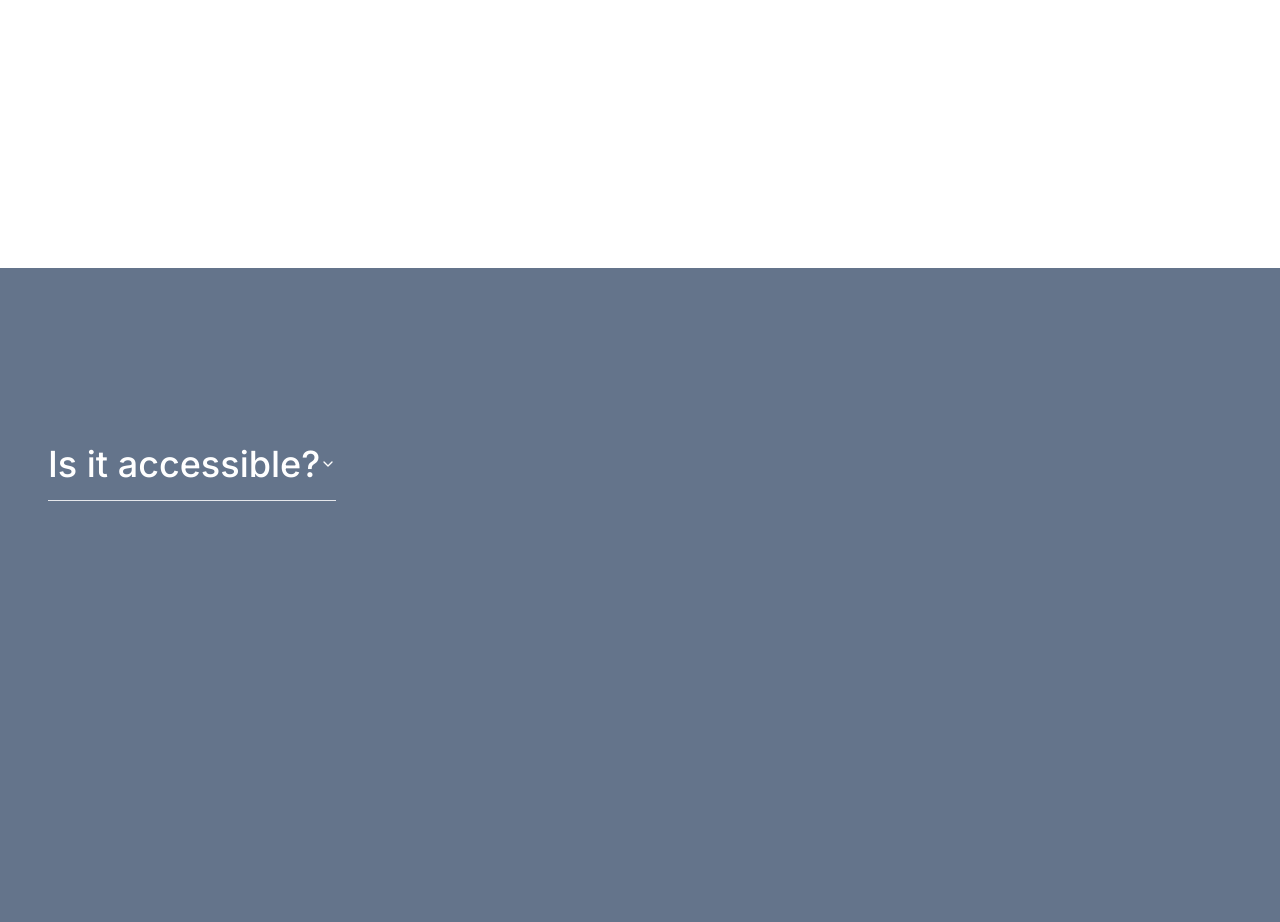
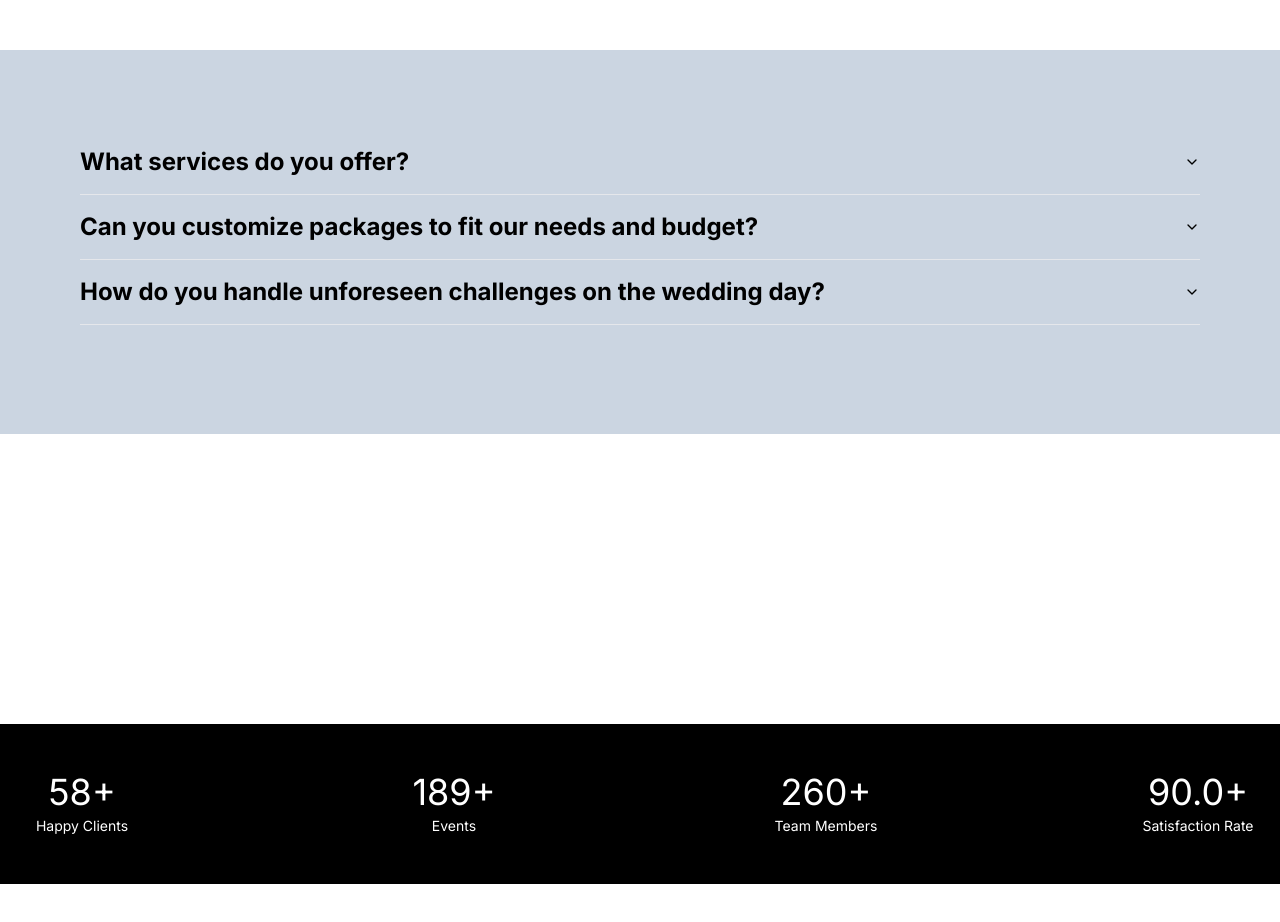
Before and after one commit to AbbasAliKazmi/nextjs-piaic-class-practice, a Next.js app: page / in a window 1280 px wide. Shown: the part 3820-4742 px from the top of the page. Built offline with nearby package versions, Linux system fonts and the light colour scheme.

Commit message:
Refactor accordion and client counter components

```diff
--- a/src/app/accordion/page.tsx
+++ b/src/app/accordion/page.tsx
@@ -7,12 +7,24 @@ import {
 
 export default function AccordSec() {
     return (
-        <div className="m-20 p-20 text-4xl ">
+        <div className="p-20 text-2xl bg-slate-300 w-screen md:h-96 h-[75%]  -mt-[17%] text-black ">
          <Accordion type="single" collapsible>
             <AccordionItem value="item-1">
-                <AccordionTrigger>Is it accessible?</AccordionTrigger>
-                <AccordionContent>
-                    Yes. It adheres to the WAI-ARIA design pattern.
+                <AccordionTrigger className="font-bold"> What services do you offer?</AccordionTrigger>
+                <AccordionContent className="text-start text-xl font-semibold">
+                Comprehensive wedding planning, from venue selection to day-of coordination.
+                </AccordionContent>
+            </AccordionItem>
+            <AccordionItem value="item-2">
+                <AccordionTrigger className="font-bold">  Can you customize packages to fit our needs and budget?</AccordionTrigger>
+                <AccordionContent className="text-start text-xl font-semibold">
+                Yes, fully customizable packages to suit your preferences and budget.
+                </AccordionContent>
+            </AccordionItem>
+            <AccordionItem value="item-3">
+                <AccordionTrigger className="font-bold">How do you handle unforeseen challenges on the wedding day?</AccordionTrigger>
+                <AccordionContent className="text-start text-xl font-semibold">
+                Experienced team with contingency plans for seamless execution.
                 </AccordionContent>
             </AccordionItem>
          </Accordion>
--- a/src/app/clientcounter/page.tsx
+++ b/src/app/clientcounter/page.tsx
@@ -1,9 +1,56 @@
+"use client";
 
+import { useEffect, useState } from 'react';
 
-export default function Clientcounter() {
-    return (
-        <div className="bg-blue-500 h-96 w-96 p-11 m-11">
-        <h1 className=" text-black">Clientcounter</h1>
-        </div>
-    );
-    }
+export default function ClientCounter() {
+  const [clients, setClients] = useState(0);
+  const [events, setEvents] = useState(0);
+  const [teamMembers, setTeamMembers] = useState(0);
+  const [satisfactionRate, setSatisfactionRate] = useState(0);
+
+  const targetNumbers = {
+    clients: 58,
+    events: 189,
+    teamMembers: 260,
+    satisfactionRate: 9,
+  };
+
+  useEffect(() => {
+    const clientInterval = startCounter(setClients, targetNumbers.clients);
+    const eventsInterval = startCounter(setEvents, targetNumbers.events);
+    const teamMembersInterval = startCounter(setTeamMembers, targetNumbers.teamMembers);
+    const satisfactionRateInterval = startCounter(setSatisfactionRate, targetNumbers.satisfactionRate * 10); // Multiply by 10 to handle decimals
+
+    return () => {
+      clearInterval(clientInterval);
+      clearInterval(eventsInterval);
+      clearInterval(teamMembersInterval);
+      clearInterval(satisfactionRateInterval);
+    };
+  }, []);
+
+  const startCounter = (setCounter, target) => {
+    return setInterval(() => {
+      setCounter((prevCounter) => (prevCounter < target ? prevCounter + 1 : prevCounter));
+    }, 10);
+  };
+
+  return (
+
+    <div className="flex  w-full justify-around py-6 pl-2 pr-2 -mt-64">
+      <CounterBox title="Happy Clients" counter={clients} />
+      <CounterBox title="Events" counter={events} />
+      <CounterBox title="Team Members" counter={teamMembers} />
+      <CounterBox title="Satisfaction Rate" counter={satisfactionRate} decimal />
+    </div>
+  );
+}
+
+const CounterBox = ({ title, counter, decimal = false }) => {
+  return (
+    <div className="text-white text-4xl bg-black w-full h-[160px] flex flex-col items-center justify-center space-y-1 p-5">
+      <div>{decimal ? counter.toFixed(1) : counter}+</div>
+      <div className="text-sm">{title}</div>
+    </div>
+  );
+};
--- a/src/app/page.tsx
+++ b/src/app/page.tsx
@@ -41,16 +41,17 @@ export default function Home() {
         className="text-white h-screen text-center flex md:-m-28">
         <Servicescards/>
       </section>
-      {/* <section
-        id="Clientcounter"
-        className="text-white h-screen text-center flex -m-28">
-        <Clientcounter/>
-      </section>  */}
       <section
         id="AccordSec"
-        className="text-white bg-slate-500 h-screen text-center flex -m-28">
+        className="text-white  h-screen text-center flex">
         <AccordSec/>
       </section>
+      <section
+        id="Clientcounter"
+        className="text-white h-[50%] text-center flex -m-28">
+        <Clientcounter/>
+      </section>
+
 
     </div>
   )
```
